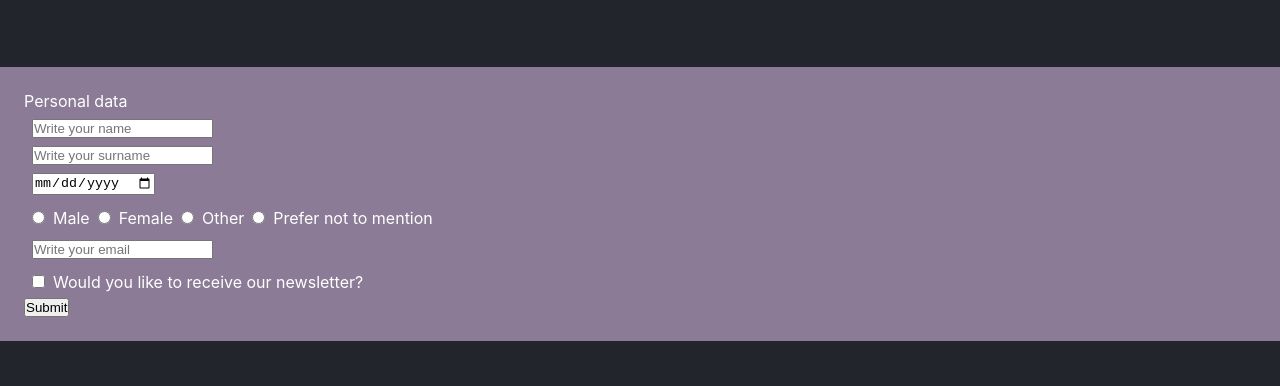
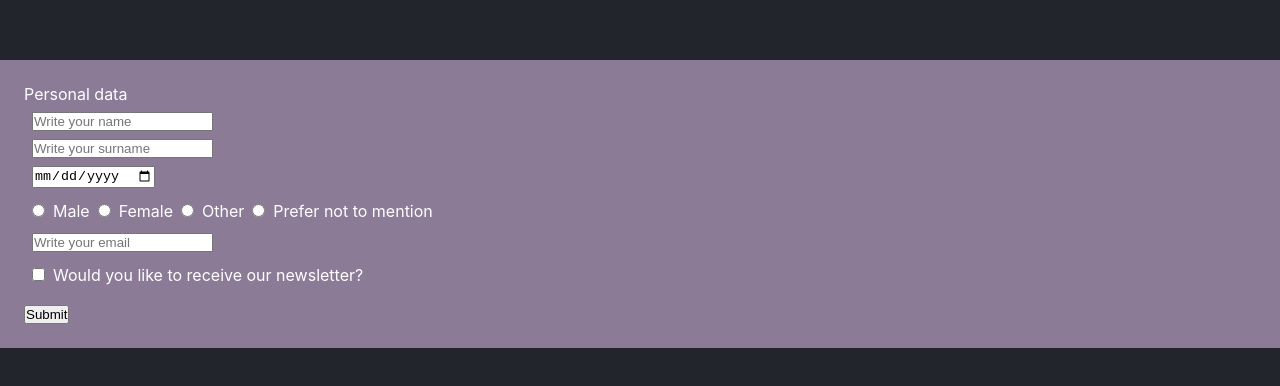
Before and after one commit to AldanaArcidiacono/202210-W4CH2-Aldana-Arcidiacono, a React (Create React App) app: page / in a window 1280 px wide. Shown: the part 196-582 px from the top of the page. Built offline with nearby package versions, Linux system fonts and the light colour scheme.

Commit message:
Change css

```diff
--- a/src/components/form.scss
+++ b/src/components/form.scss
@@ -16,9 +16,15 @@ form {
     background-color: #8b7b97;
     color: white;
 }
+
 .in__line {
     display: inline;
     font-size: 0.5rem;
+}
+
+button {
+    margin-inline-end: 1rem;
+    margin-block-start: 1rem;
 }
 
 .App {
```
